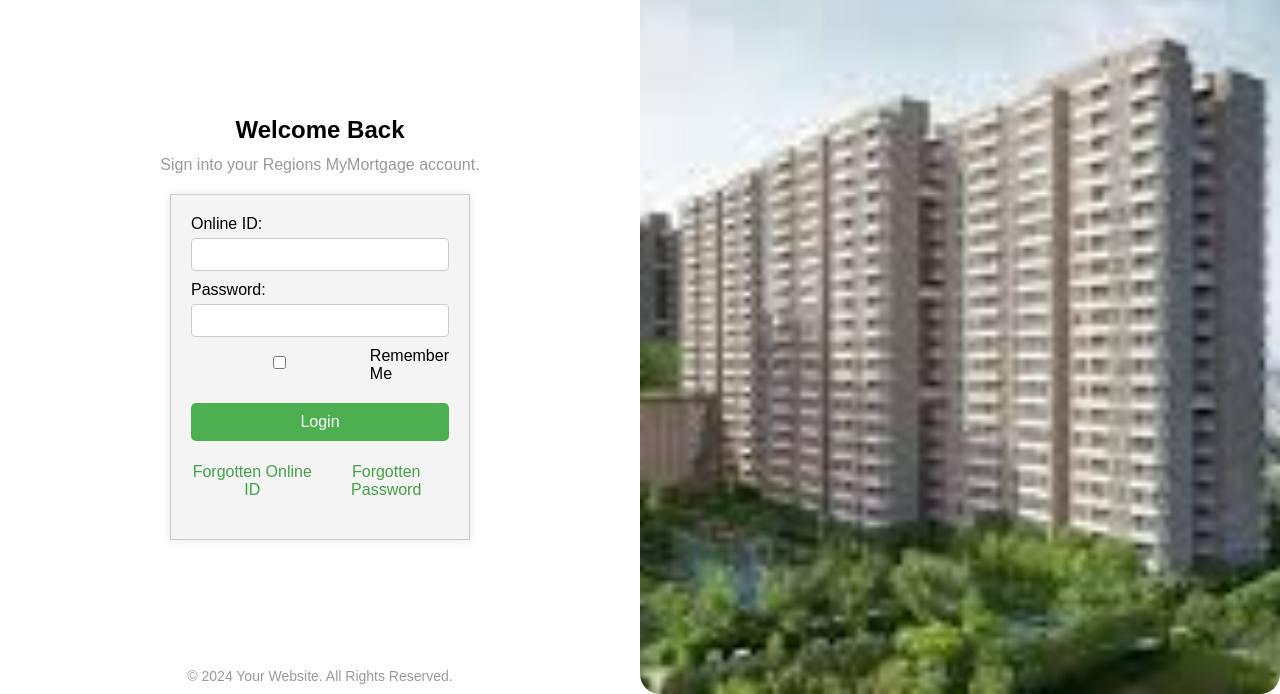
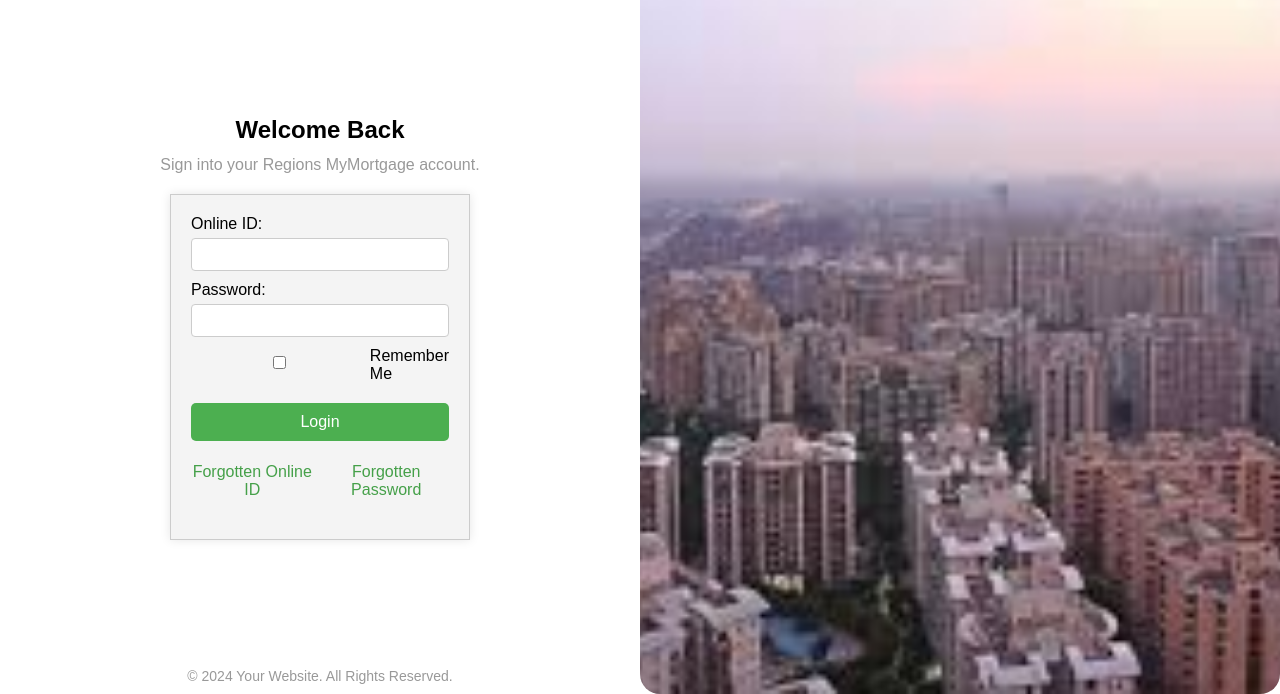
Before and after one commit to nipun0607/Javascript_Authentication, a plain HTML site: page index.html in a window 1280 px wide. Shown: the part 106-800 px from the top of the page. Drawn offline with Linux system fonts and the light colour scheme.

Commit message:
add image

```diff
--- a/index.html
+++ b/index.html
@@ -58,7 +58,7 @@
 
         <!-- Right Side (Image) -->
         <div class="right-side" id="right-side">
-            <img src="./houses.jpeg" alt="Right Side Image" id="fullscreen-image"/>
+            <img src="./home.jpeg" alt="Right Side Image" id="fullscreen-image"/>
         </div>
     </div>
 
```
Also changed, not shown: home.jpeg (added).
